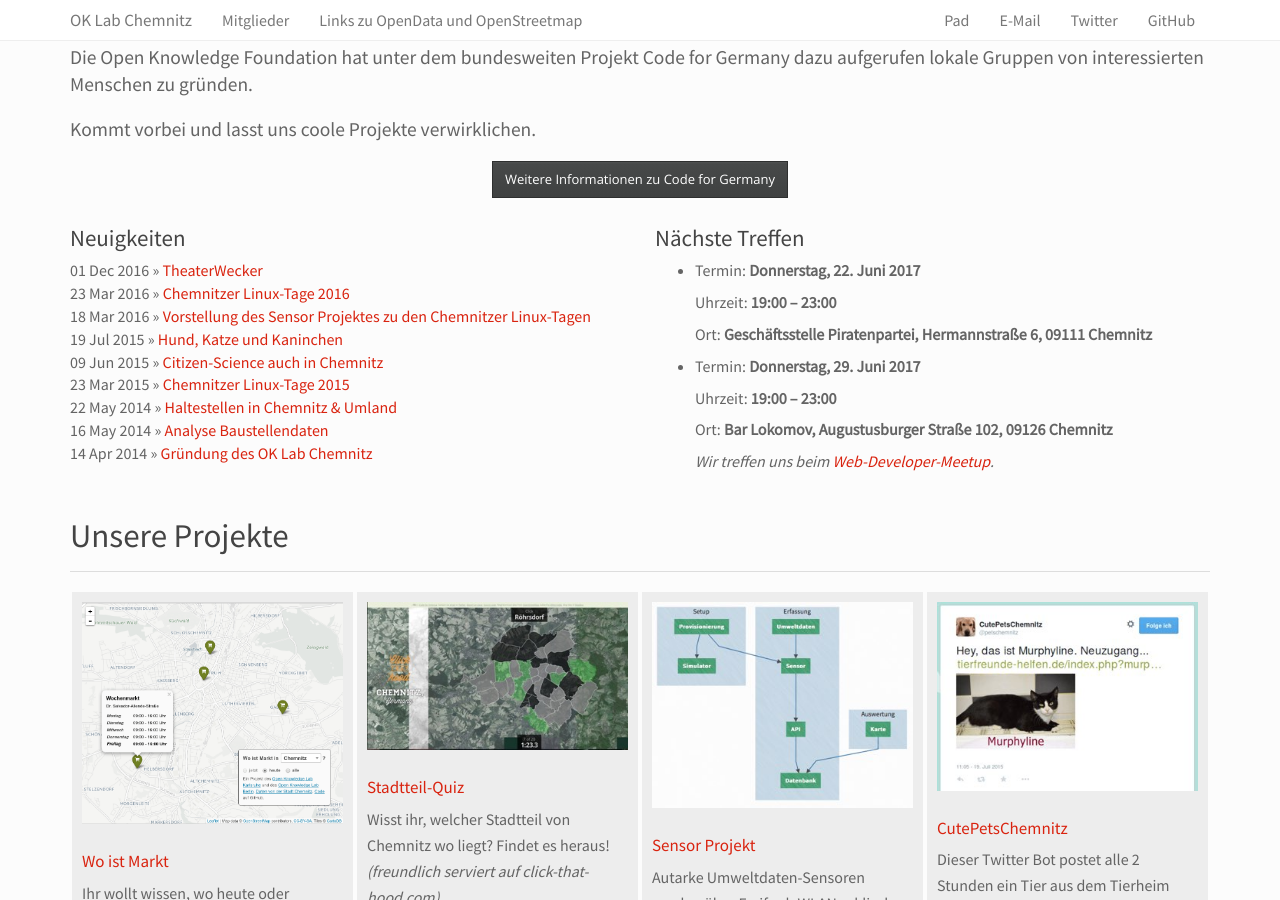
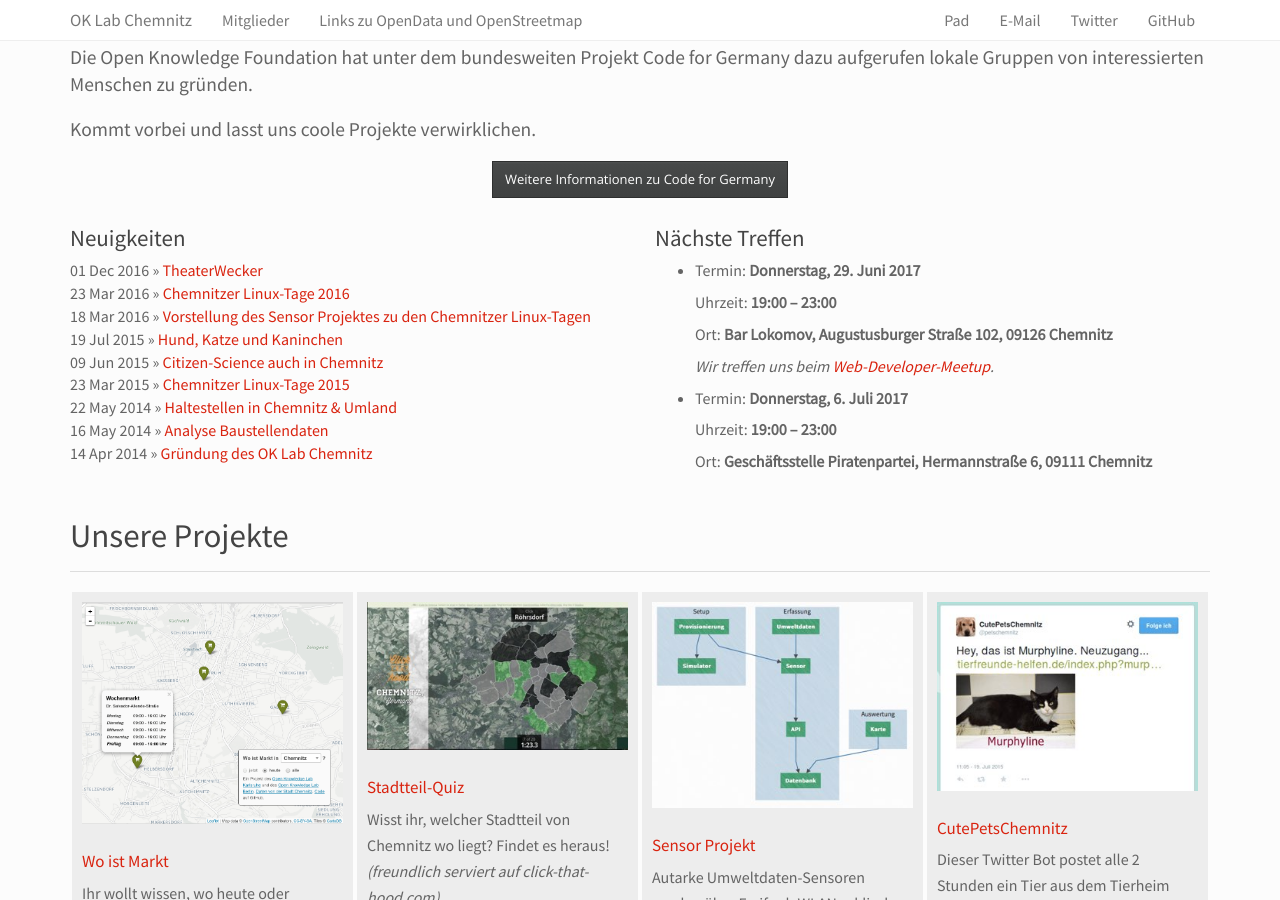
Before and after one commit to CodeforChemnitz/codeforchemnitz.github.io, a Jekyll site: the page built from index.html, in a window 1280 px wide and 900 px high, scrolled down 1282 px. Built offline with Jekyll 4.4.1, drawn with Linux system fonts in a browser that asks for light colours; some of the changed lines change nothing that is shown.

Commit message:
Update events

```diff
--- a/_data/treffen.yml
+++ b/_data/treffen.yml
@@ -2,12 +2,6 @@
 # location: Geschäftsstelle Piratenpartei, Hermannstraße 6, 09111 Chemnitz
 # location: Bar Lokomov, Augustusburger Straße 102, 09126 Chemnitz
 # more: Wir treffen uns beim <a href="https://www.meetup.com/de-DE/Web-Developer-Chemnitz/">Web-Developer-Meetup</a>.
-
-- day: Donnerstag
-  day-nr: 22
-  month: Juni 2017
-  time: "19:00 – 23:00"
-  location: Geschäftsstelle Piratenpartei, Hermannstraße 6, 09111 Chemnitz
 
 - day: Donnerstag
   day-nr: 29
@@ -15,3 +9,9 @@
   time: "19:00 – 23:00"
   location: Bar Lokomov, Augustusburger Straße 102, 09126 Chemnitz
   more: Wir treffen uns beim <a href="https://www.meetup.com/de-DE/Web-Developer-Chemnitz/">Web-Developer-Meetup</a>.
+
+- day: Donnerstag
+  day-nr: 6
+  month: Juli 2017
+  time: "19:00 – 23:00"
+  location: Geschäftsstelle Piratenpartei, Hermannstraße 6, 09111 Chemnitz
```
